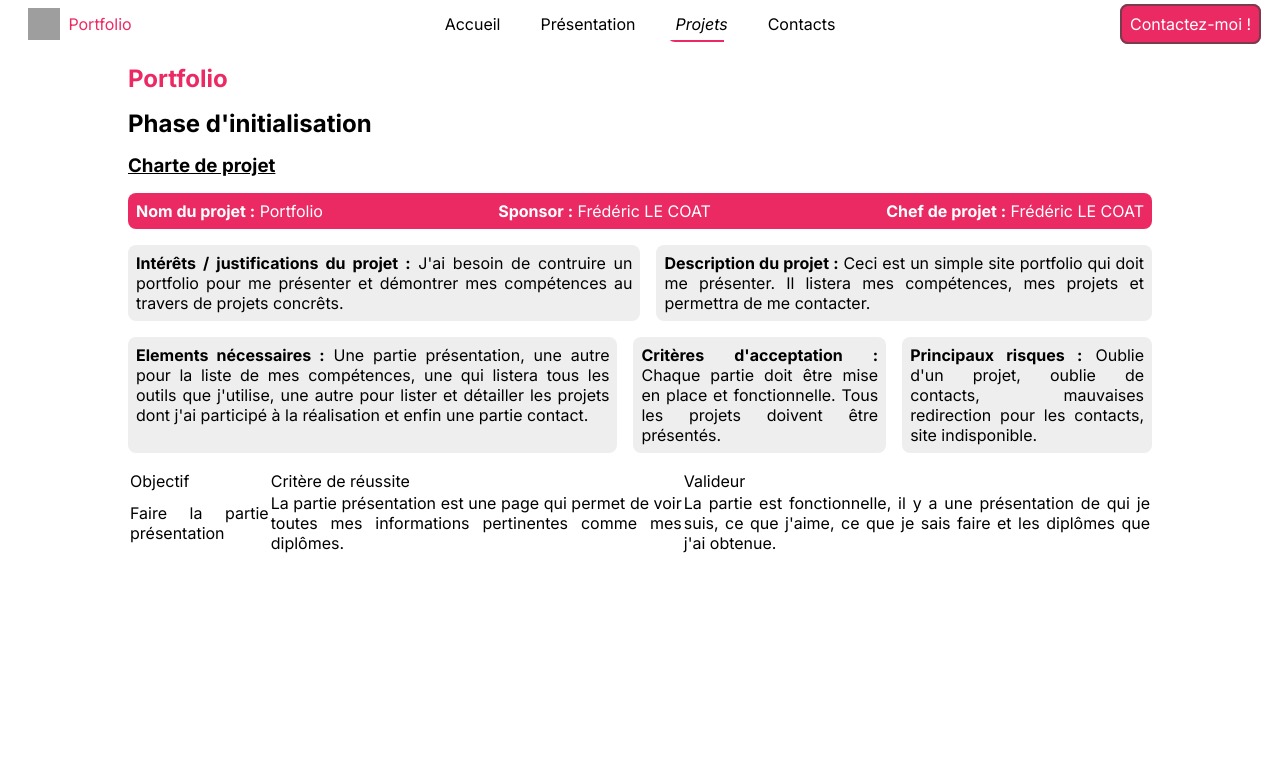
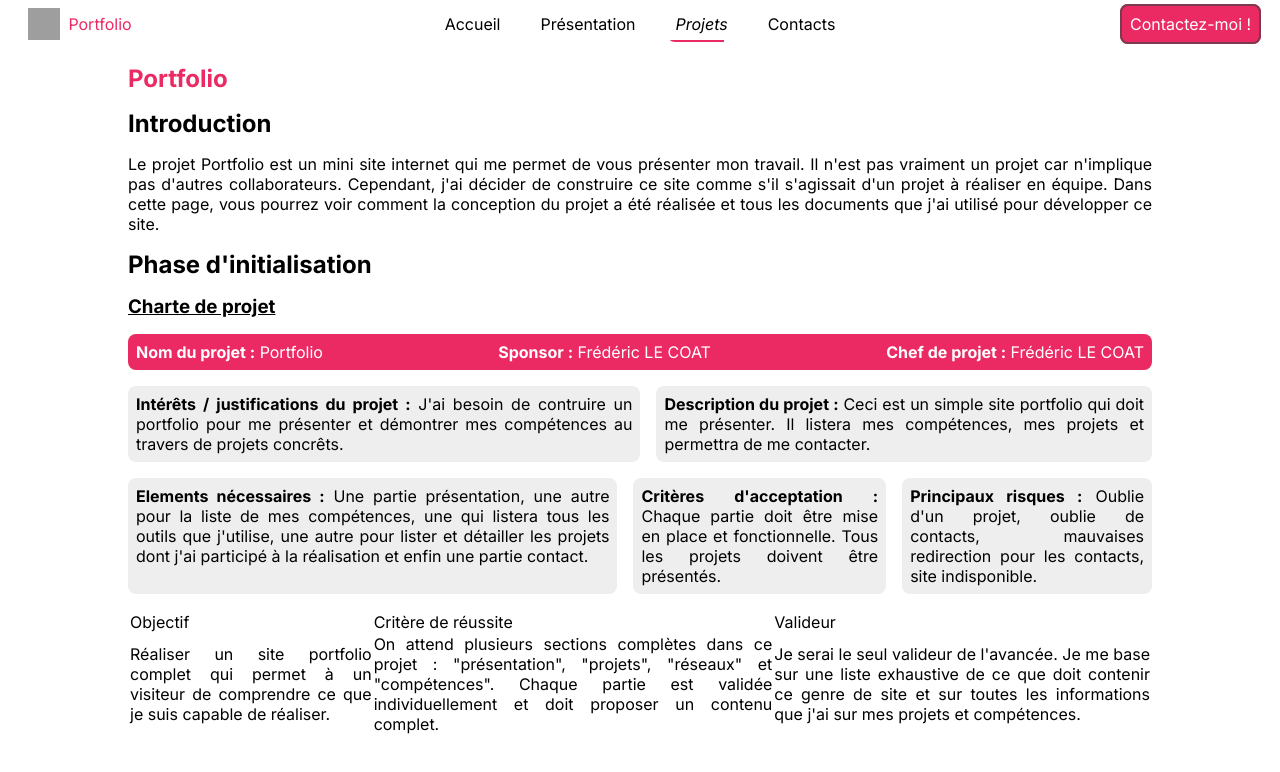
Before and after one commit to le-coatFrederic/portfolio, an Angular app in the folder front/: page /projects/portfolio in a window 1280 px wide. Shown: the top 772 px of the page. Built offline with nearby package versions, Linux system fonts and the light colour scheme; grey boxes are pictures that could not be loaded.

Commit message:
Apport de modification dans la page projet portfolio

```diff
--- a/front/src/app/pages/projects/portfolio/portfolio.html
+++ b/front/src/app/pages/projects/portfolio/portfolio.html
@@ -1,6 +1,8 @@
 <div class="content">
   <section class="starting">
     <h1>Portfolio</h1>
+    <h2>Introduction</h2>
+    <p>Le projet Portfolio est un mini site internet qui me permet de vous présenter mon travail. Il n'est pas vraiment un projet car n'implique pas d'autres collaborateurs. Cependant, j'ai décider de construire ce site comme s'il s'agissait d'un projet à réaliser en équipe. Dans cette page, vous pourrez voir comment la conception du projet a été réalisée et tous les documents que j'ai utilisé pour développer ce site.</p>
     <h2>Phase d'initialisation</h2>
     <h3>Charte de projet</h3>
     <div id="project-chart">
@@ -28,16 +30,12 @@
           </thead>
           <tbody>
           <tr>
-            <td>Faire la partie présentation</td>
-            <td>La partie présentation est une page qui permet de voir toutes mes informations pertinentes comme mes diplômes.
-            </td>
-            <td>La partie est fonctionnelle, il y a une présentation de qui je suis, ce que j'aime, ce que je sais faire et les
-              diplômes que j'ai obtenue.
-            </td>
+            <td>Réaliser un site portfolio complet qui permet à un visiteur de comprendre ce que je suis capable de réaliser.</td>
+            <td>On attend plusieurs sections complètes dans ce projet : "présentation", "projets", "réseaux" et "compétences". Chaque partie est validée individuellement et doit proposer un contenu complet.</td>
+            <td>Je serai le seul valideur de l'avancée. Je me base sur une liste exhaustive de ce que doit contenir ce genre de site et sur toutes les informations que j'ai sur mes projets et compétences.</td>
           </tr>
           </tbody>
         </table>
-
     </div>
   </section>
   <section class="planification"></section>
```
